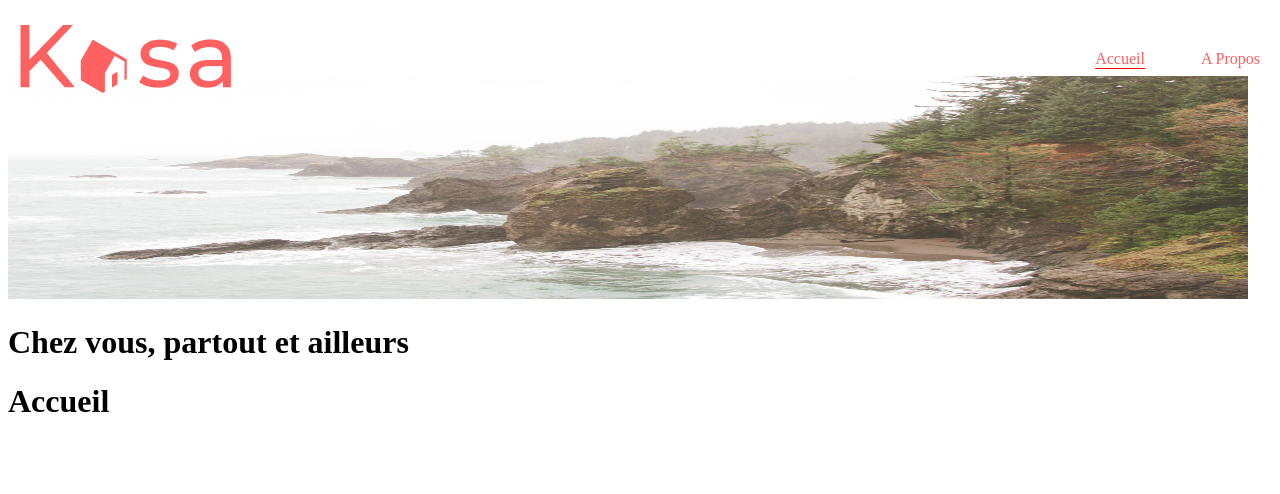
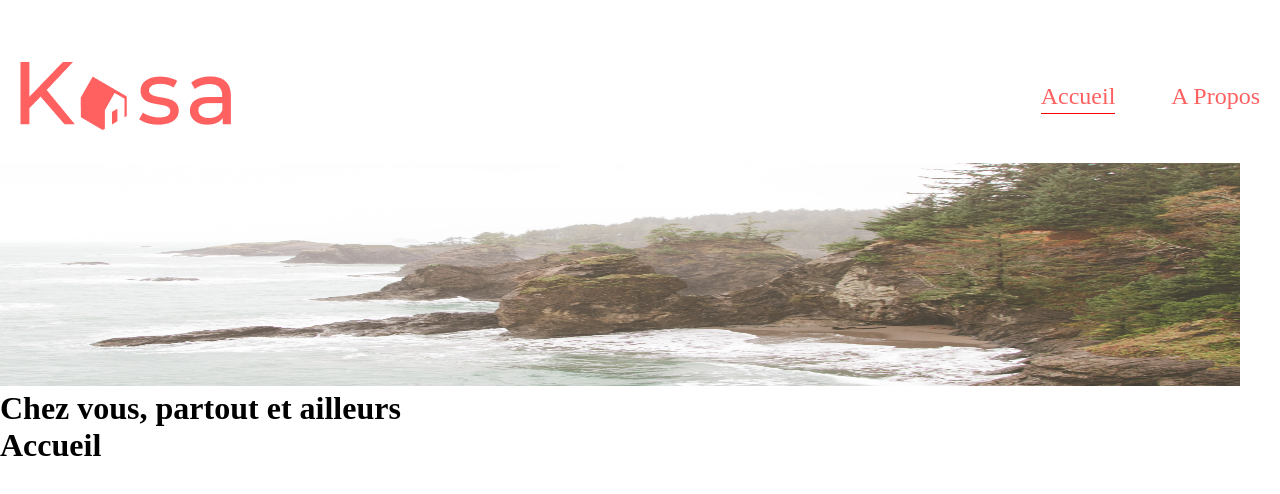
Before and after one commit to Valene-R/Kasa, a React (Create React App) app: page / in a window 1280 px wide. Shown: the top 494 px of the page. Built offline with nearby package versions, Linux system fonts and the light colour scheme.

Commit message:
feat(header): improve header layout with logo and navigation

```diff
--- a/src/components/Header/_header.scss
+++ b/src/components/Header/_header.scss
@@ -7,4 +7,6 @@
     margin: auto;
     position: relative;
     top: 17px;
+    margin-top: 45px;
+    margin-bottom: 50px;
 }
--- a/src/components/Navigation/_navigation.scss
+++ b/src/components/Navigation/_navigation.scss
@@ -7,6 +7,8 @@ ul {
         li {
             color: #FF6060;
             list-style-type: none;
+            font-size: 24px;
+            line-height: 34px;
         }
     }
 }
--- a/src/styles/_settings.scss
+++ b/src/styles/_settings.scss
@@ -0,0 +1,10 @@
+* {
+    margin: 0;
+    padding: 0;
+}
+
+body {
+    margin: auto;
+    padding: 0;
+    border: 0;
+}
```
